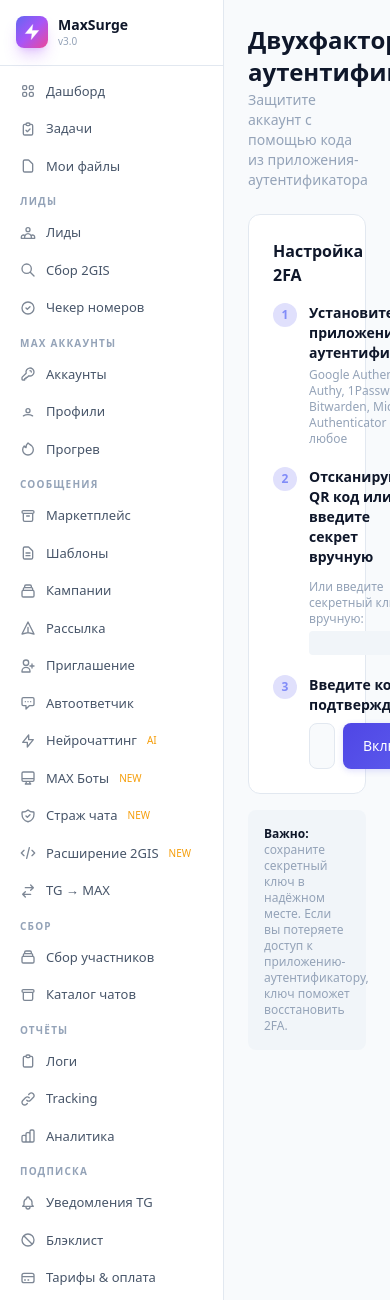
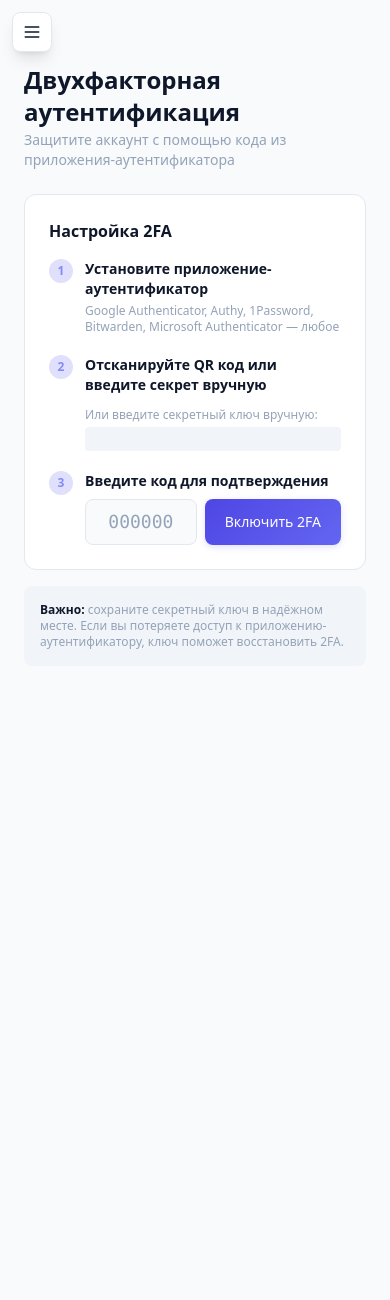
Before and after one commit to xyleo23/maxsurge, a FastAPI app: template web/templates/2fa.html in a window 390 px wide. Shown: the top 1300 px of the page. Run offline with FastAPI, Linux system fonts and the light colour scheme; the template is opened without the code that fills it, so the values that code supplies are empty; some libraries are stand-ins or nearby versions.

Commit message:
feat(mobile): collapsible sidebar with burger menu on small screens
Sidebar was permanently visible on mobile, taking 224px of 375px viewport
and breaking the dashboard layout. Now:
- Sidebar is fixed with -translate-x-full by default (hidden off-screen)
- On lg+ (>=1024px) it reverts to sticky sidebar (translate-x-0)
- Mobile burger button (top-left) toggles sidebarOpen via Alpine.js
- Overlay backdrop closes sidebar on click
- Clicking any nav link auto-closes sidebar on mobile
- Main content gets extra top padding on mobile to clear burger button

```diff
--- a/web/templates/base.html
+++ b/web/templates/base.html
@@ -123,16 +123,23 @@
 <!-- /Yandex.Metrika counter -->
 
 </head>
-<body class="h-full flex">
+<body class="h-full flex" x-data="{sidebarOpen:false}">
+  <!-- Mobile burger button -->
+  <button @click="sidebarOpen=!sidebarOpen" class="lg:hidden fixed top-3 left-3 z-50 w-10 h-10 rounded-lg flex items-center justify-center shadow-lg" style="background:var(--bg-card);border:1px solid var(--border)">
+    <svg x-show="!sidebarOpen" class="w-5 h-5" fill="none" stroke="currentColor" viewBox="0 0 24 24" style="color:var(--text-primary)"><path stroke-linecap="round" stroke-linejoin="round" stroke-width="2" d="M4 6h16M4 12h16M4 18h16"/></svg>
+    <svg x-show="sidebarOpen" class="w-5 h-5" fill="none" stroke="currentColor" viewBox="0 0 24 24" style="color:var(--text-primary)"><path stroke-linecap="round" stroke-linejoin="round" stroke-width="2" d="M6 18L18 6M6 6l12 12"/></svg>
+  </button>
+  <!-- Mobile overlay -->
+  <div x-show="sidebarOpen" @click="sidebarOpen=false" x-transition.opacity class="lg:hidden fixed inset-0 bg-black/60 z-30" style="display:none"></div>
   <!-- Sidebar -->
-  <aside class="w-56 border-r flex flex-col flex-shrink-0 h-screen sticky top-0 overflow-y-auto" style="background:var(--bg-sidebar);border-color:var(--border)">
+  <aside :class="sidebarOpen?'translate-x-0':'-translate-x-full'" class="w-56 border-r flex flex-col flex-shrink-0 h-screen fixed lg:sticky top-0 left-0 overflow-y-auto z-40 transform transition-transform duration-200 lg:translate-x-0" style="background:var(--bg-sidebar);border-color:var(--border)">
     <div class="p-4 border-b" style="border-color:var(--border)">
       <div class="flex items-center gap-2.5">
         <div class="w-8 h-8 bg-gradient-to-br from-indigo-500 via-purple-500 to-pink-500 rounded-lg flex items-center justify-center shadow-lg shadow-purple-500/30"><svg width="18" height="18" viewBox="0 0 24 24" fill="none"><path d="M13 2L3 14h9l-1 8 10-12h-9l1-8z" fill="white" stroke="white" stroke-width="0.5" stroke-linejoin="round"/></svg></div>
         <div><div class="font-semibold text-sm leading-tight" style="color:var(--text-primary)">MaxSurge</div><div class="text-[0.625rem]" style="color:var(--text-muted)">v3.0</div></div>
       </div>
     </div>
-    <nav class="flex-1 p-2 space-y-0.5">
+    <nav class="flex-1 p-2 space-y-0.5" @click="sidebarOpen=false">
       <a href="/app/" class="sidebar-link {% if request.url.path == '/app/' %}active{% endif %}">
         <svg fill="none" stroke="currentColor" viewBox="0 0 24 24"><path stroke-linecap="round" stroke-linejoin="round" stroke-width="2" d="M4 6a2 2 0 012-2h2a2 2 0 012 2v2a2 2 0 01-2 2H6a2 2 0 01-2-2V6zm10 0a2 2 0 012-2h2a2 2 0 012 2v2a2 2 0 01-2 2h-2a2 2 0 01-2-2V6zM4 16a2 2 0 012-2h2a2 2 0 012 2v2a2 2 0 01-2 2H6a2 2 0 01-2-2v-2zm10 0a2 2 0 012-2h2a2 2 0 012 2v2a2 2 0 01-2 2h-2a2 2 0 01-2-2v-2z"/></svg>
         Дашборд</a>
@@ -199,7 +206,7 @@
 
   <!-- Main -->
   <main class="flex-1 overflow-auto min-h-screen">
-    <div class="p-6 max-w-[1400px]">
+    <div class="p-6 pt-16 lg:pt-6 max-w-[1400px]">
       {% if msg %}
       <div class="toast mb-4 px-4 py-3 rounded-lg text-sm flex items-center gap-2" style="background:rgba(99,102,241,0.1);border:1px solid rgba(99,102,241,0.2);color:var(--text-primary)" x-data="{show:true}" x-show="show" x-init="setTimeout(()=>show=false,5000)">
         <svg class="w-4 h-4 text-brand-500 flex-shrink-0" fill="none" stroke="currentColor" viewBox="0 0 24 24"><path stroke-linecap="round" stroke-linejoin="round" stroke-width="2" d="M13 16h-1v-4h-1m1-4h.01M21 12a9 9 0 11-18 0 9 9 0 0118 0z"/></svg>
```
